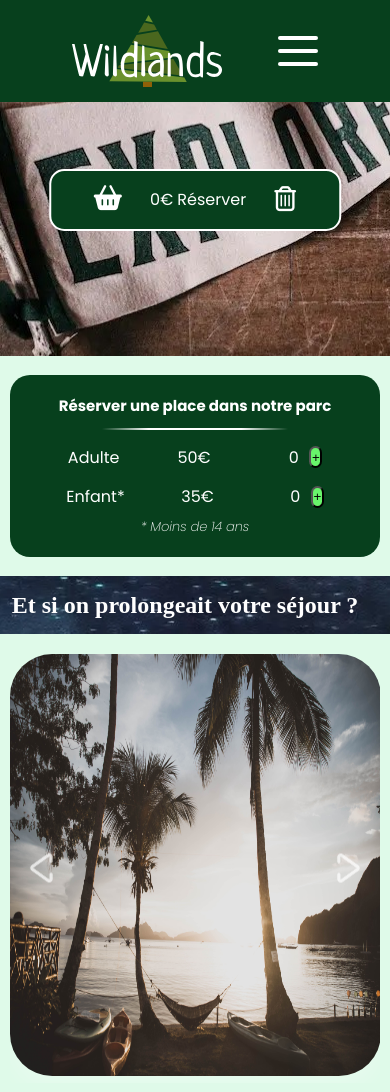
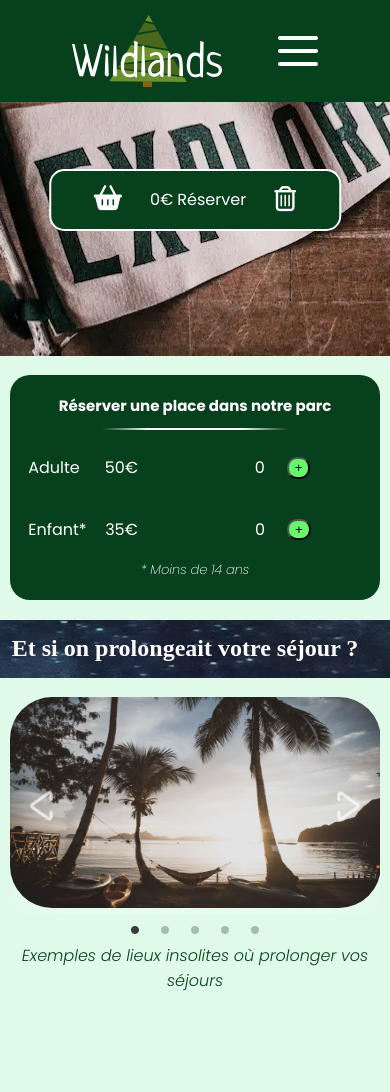
Before and after one commit to AnthonyB0511/Wildlands-TS, a React (Vite) app: page /Billetterie in a window 390 px wide. Shown: the top 1092 px of the page. Built offline with nearby package versions, Linux system fonts and the light colour scheme; a web font is replaced by a local one.

Commit message:
:iphone: test responsive

```diff
--- a/src/components/Carrousel/Carrousel.module.scss
+++ b/src/components/Carrousel/Carrousel.module.scss
@@ -2,29 +2,26 @@
     width: 50%;
     margin: 5% auto 2% auto;
 
-
-    @media screen and (max-width:1200px) {
+    @media screen and (max-width: 1200px) {
         width: 60%;
-
     }
 
-    @media screen and (max-width:1000px) {
+    @media screen and (max-width: 1000px) {
         width: 70%;
     }
 
-    @media screen and (max-width:800px) {
+    @media screen and (max-width: 800px) {
         width: 80%;
     }
 
-    @media screen and (max-width:700px) {
+    @media screen and (max-width: 700px) {
         width: 90%;
     }
 
-    @media screen and (max-width:600px) {
+    @media screen and (max-width: 600px) {
         width: 95%;
         margin-bottom: 7%;
     }
-
 
     .div {
         position: relative;
@@ -37,6 +34,41 @@
         box-shadow: var(--box-shadow);
         width: 100%;
 
+        img {
+            width: 100%;
+            height: auto;
+            object-fit: cover;
+        }
+    }
 
+
+    @media screen and (max-width: 1200px) {
+        .border {
+            height: 40vh;
+        }
+    }
+
+    @media screen and (max-width: 1000px) {
+        .border {
+            height: 35vh;
+        }
+    }
+
+    @media screen and (max-width: 800px) {
+        .border {
+            height: 30vh;
+        }
+    }
+
+    @media screen and (max-width: 700px) {
+        .border {
+            height: 25vh;
+        }
+    }
+
+    @media screen and (max-width: 600px) {
+        .border {
+            height: 25vh;
+        }
     }
 }
--- a/src/pages/scss/Bil.module.scss
+++ b/src/pages/scss/Bil.module.scss
@@ -61,10 +61,19 @@
                 margin: 0 auto;
                 padding-block: 2%;
                 align-items: center;
+                width: 100%;
+
+                p {
+                    width: 25%;
+                    padding-left: 5%;
+                }
 
                 .button {
                     display: flex;
                     align-items: center;
+                    justify-content: center;
+                    width: 75%;
+
 
                     .btn {
                         width: 2.5vw;
@@ -73,6 +82,7 @@
                         background-color: #6bfa6ef9;
                         transition: all .5s ease-in-out;
                         cursor: pointer;
+                        padding: 0;
 
                         @media screen and (max-width:1000px) {
                             width: 3vw;
@@ -104,8 +114,9 @@
                     }
 
                     p {
-                        margin-left: 20px;
-                        margin-right: 20%;
+                        margin-block: 5%;
+                        text-align: center;
+                        padding: 0;
                     }
                 }
             }
```
